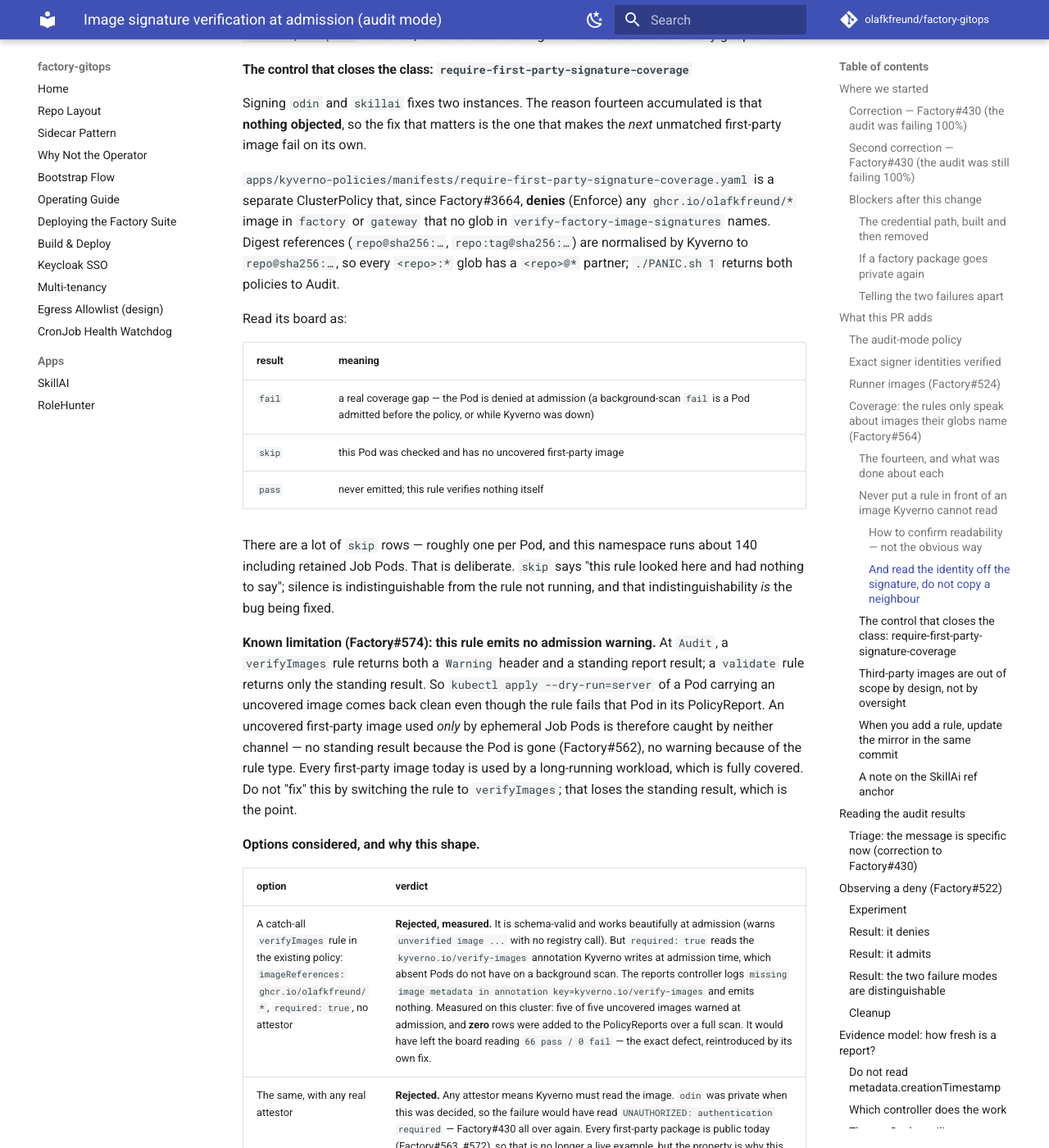
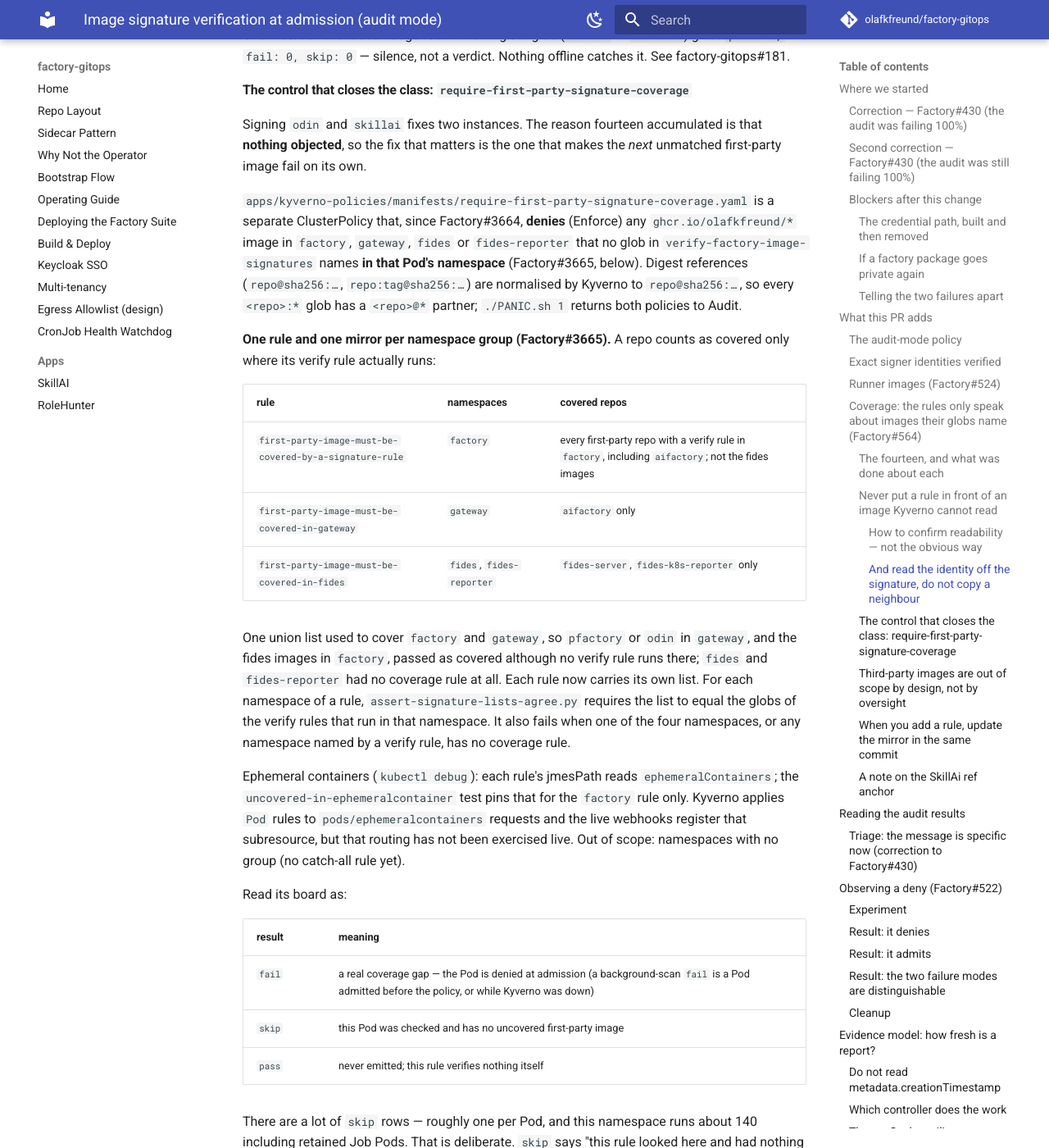
Before and after one commit to olafkfreund/factory-gitops, an MkDocs documentation site: the page built from docs/image-signature-admission.md, in a window 1280 px wide and 1400 px high, scrolled down 12270 px. Shown: the whole window at 82% size. Built offline with MkDocs 1.6.1 and Material for MkDocs 9.7.7, drawn with Linux system fonts in a browser that asks for light colours; comment, search, counter and statistics services are not loaded; some of the changed text lies outside the part shown.

Commit message:
docs(kyverno): per-namespace coverage groups (Factory#3665)
Plan step 5 (deviation, recorded in the plan in this commit). #327 changed
no docs, so the page still said coverage applies in factory or gateway only.
Carries over the docs commit of the superseded #318 (899e3b4) and corrects
what review confirmed wrong in it: ephemeral containers are matched, fides
had no coverage rule before, and drift is caught by the agree script.

Co-Authored-By: Claude Opus 5.5 <noreply@anthropic.com>
Claude-Session: https://claude.ai/code/session_01WtDyDqabJ8SR4gD3ubwYx1

````diff
--- a/docs/image-signature-admission.md
+++ b/docs/image-signature-admission.md
@@ -391,8 +391,8 @@ Two ArgoCD Applications, auto-discovered by `bootstrap/argocd-root-app.yaml`:
      `kyverno` namespace, Kyverno CRDs, and one ValidatingWebhookConfiguration.
 
 2. `apps/kyverno-policies/` — the `verify-factory-image-signatures`
-   **ClusterPolicy** (`verifyImages`), scoped to Pods in the `factory`
-   namespace.
+   **ClusterPolicy** (`verifyImages`), scoped to Pods in the `factory`,
+   `gateway`, `fides` and `fides-reporter` namespaces (per rule).
 
 ### The audit-mode policy
 
@@ -578,11 +578,36 @@ that makes the *next* unmatched first-party image fail on its own.
 
 `apps/kyverno-policies/manifests/require-first-party-signature-coverage.yaml`
 is a separate ClusterPolicy that, since Factory#3664, **denies** (Enforce) any
-`ghcr.io/olafkfreund/*` image in `factory` or `gateway` that no glob in
-`verify-factory-image-signatures` names. Digest references (`repo@sha256:…`,
+`ghcr.io/olafkfreund/*` image in `factory`, `gateway`, `fides` or
+`fides-reporter` that no glob in `verify-factory-image-signatures`
+names **in that Pod's namespace** (Factory#3665, below). Digest references (`repo@sha256:…`,
 `repo:tag@sha256:…`) are normalised by Kyverno to `repo@sha256:…`, so every
 `<repo>:*` glob has a `<repo>@*` partner; `./PANIC.sh 1` returns both policies
 to Audit.
+
+**One rule and one mirror per namespace group (Factory#3665).** A repo counts as
+covered only where its verify rule actually runs:
+
+| rule | namespaces | covered repos |
+|------|------------|---------------|
+| `first-party-image-must-be-covered-by-a-signature-rule` | `factory` | every first-party repo with a verify rule in `factory`, including `aifactory`; not the fides images |
+| `first-party-image-must-be-covered-in-gateway` | `gateway` | `aifactory` only |
+| `first-party-image-must-be-covered-in-fides` | `fides`, `fides-reporter` | `fides-server`, `fides-k8s-reporter` only |
+
+One union list used to cover `factory` and `gateway`, so `pfactory` or `odin` in
+`gateway`, and the fides images in `factory`, passed as covered although no
+verify rule runs there; `fides` and `fides-reporter` had no coverage rule at
+all. Each rule now carries its own list. For each namespace of a rule,
+`assert-signature-lists-agree.py` requires the list to equal the globs of the
+verify rules that run in that namespace. It also fails when one of the four
+namespaces, or any namespace named by a verify rule, has no coverage rule.
+
+Ephemeral containers (`kubectl debug`): each rule's jmesPath reads
+`ephemeralContainers`; the `uncovered-in-ephemeralcontainer` test pins that for
+the `factory` rule only. Kyverno applies `Pod` rules to
+`pods/ephemeralcontainers` requests and the live webhooks register that
+subresource, but that routing has not been exercised live. Out of scope:
+namespaces with no group (no catch-all rule yet).
 
 Read its board as:
 
@@ -641,16 +666,17 @@ digest pinning (Factory#573), not signature verification.
 
 #### When you add a rule, update the mirror in the same commit
 
-The coverage policy carries a regex mirroring the globs in
-`verify-factory-image-signatures`. It is duplication and it can drift.
+The coverage policy carries one regex per namespace group (above) mirroring the
+globs in `verify-factory-image-signatures`. It is duplication and it can drift.
 
 - A glob added **there** but not **here** produces a false `fail` for an image
   that is in fact covered. Noisy, self-correcting, someone investigates.
 - A glob added **here** but not **there** reopens the silent hole. This is the
   dangerous direction. When in doubt, leave an entry out.
 
-Both directions are covered by the test suite. It runs offline against the same
-Kyverno version the cluster runs:
+Both directions of drift fail `assert-signature-lists-agree.py` in CI. The test
+suite checks each rule's logic; it runs offline against the same Kyverno version
+the cluster runs:
 
 ```bash
 kubectl -n kyverno get deploy kyverno-admission-controller \
@@ -1629,7 +1655,8 @@ Residual risks, named rather than implied away:
 
 ## Notes
 
-- Scope is deliberately the `factory` namespace only. System namespaces
+- Scope is deliberately the four application namespaces (`factory`, `gateway`,
+  `fides`, `fides-reporter`) only. System namespaces
   (`kube-system`, `argocd`, `kyverno`, ...) are never subject to this policy.
 - `verifyDigest: false` / `mutateDigest: false` in the audit phase: we verify
   the signature but do not yet require digest-pinned references or rewrite tags
````
Also changed, not shown: plan/2026-11-07-3665-coverage-per-namespace.md (+11 -0 lines).
